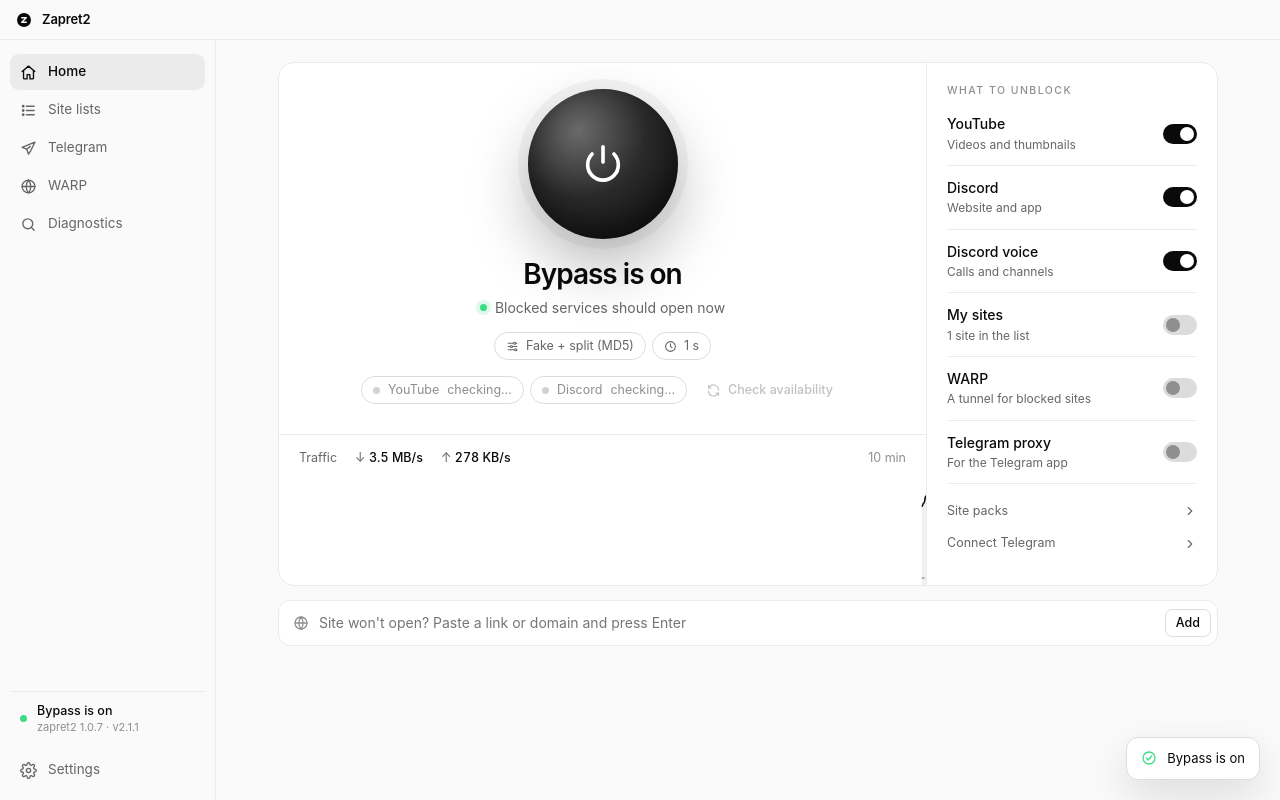
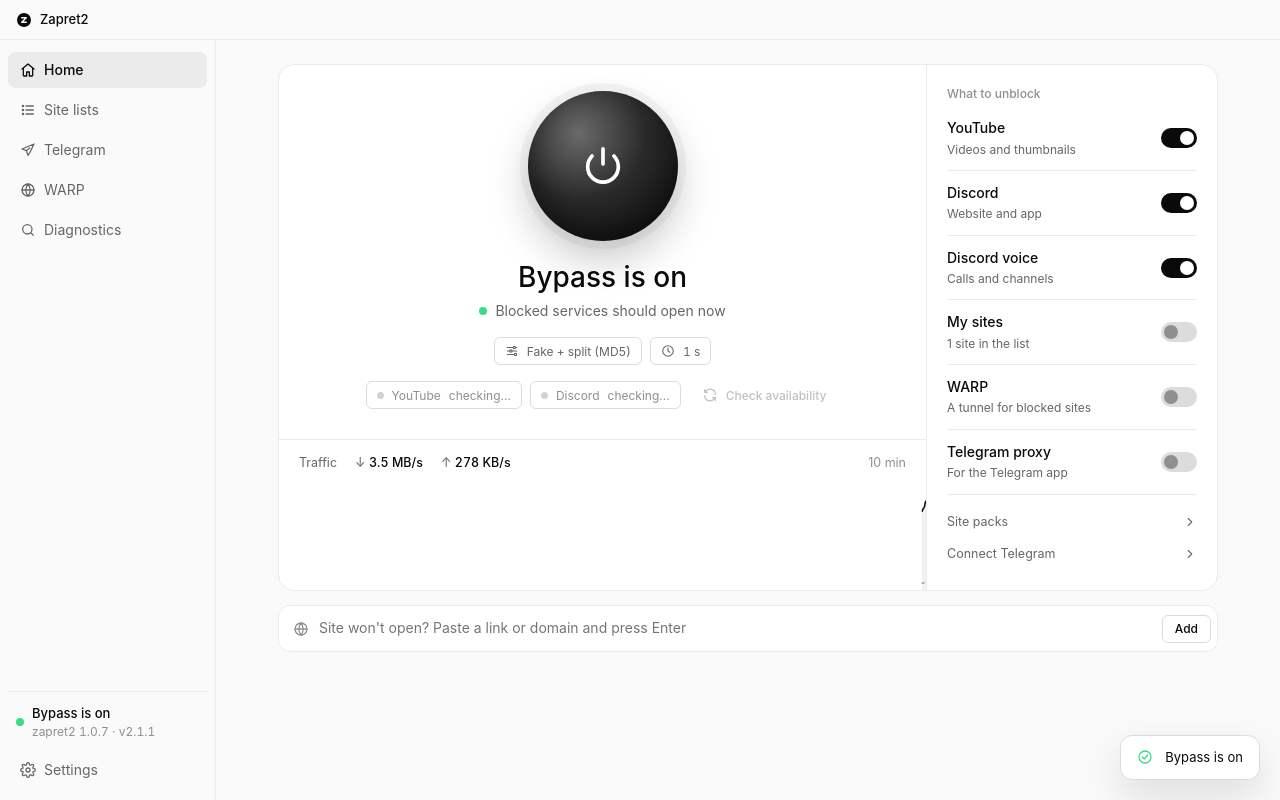
Before and after one commit to raiyaxkrash/zapret2-rust, a website: page gui/ui/index.html in a window 1280 px wide. Both pictures are taken after a click on the button "Turn the bypass on or off". Drawn offline with Linux system fonts and the light colour scheme.

Commit message:
design: polish GUI styles and tray flyout (4px grid, sentence case, crisp radii)

```diff
--- a/gui/ui/styles.css
+++ b/gui/ui/styles.css
@@ -4,8 +4,8 @@
 :root {
   --r-xl: 16px;
   --r-lg: 12px;
-  --r-md: 9px;
-  --r-sm: 7px;
+  --r-md: 8px;
+  --r-sm: 6px;
   --font: "Inter", "Segoe UI Variable Text", "Segoe UI", system-ui, sans-serif;
   --font-display: "Inter", "Segoe UI Variable Display", "Segoe UI", system-ui, sans-serif;
   --font-mono: "Cascadia Code", "Cascadia Mono", Consolas, monospace;
@@ -72,14 +72,14 @@ code { font-family: var(--font-mono); font-size: 12px; background: var(--hover);
 
 .ico { display: inline-flex; width: 18px; height: 18px; flex-shrink: 0; }
 .ico svg { width: 100%; height: 100%; display: block; }
-.ico svg [stroke-width] { stroke-width: 1.7; }
+.ico svg [stroke-width] { stroke-width: 1.5; }
 
 .card { background: var(--panel); border: 1px solid var(--line); border-radius: var(--r-lg); }
 
 /* ---------------------------------------------------------------- заголовок окна */
-.titlebar { height: 40px; display: flex; align-items: center; gap: 10px; padding-left: 16px; flex-shrink: 0; border-bottom: 1px solid var(--line); }
+.titlebar { height: 40px; display: flex; align-items: center; gap: 8px; padding-left: 16px; flex-shrink: 0; border-bottom: 1px solid var(--line); }
 .titlebar .app-icon { width: 16px; height: 16px; color: var(--text); }
-.titlebar .app-title { font-weight: 600; font-size: 13px; letter-spacing: -.1px; }
+.titlebar .app-title { font-weight: 500; font-size: 13px; }
 .titlebar.inactive .app-title { opacity: .5; }
 .caption { margin-left: auto; display: flex; height: 100%; }
 .caption button { width: 46px; height: 100%; border: 0; background: transparent; color: var(--text-2); display: grid; place-items: center; transition: background .12s, color .12s; }
@@ -96,20 +96,20 @@ code { font-family: var(--font-mono); font-size: 12px; background: var(--hover);
 .window { display: flex; flex-direction: column; height: 100vh; }
 .app { flex: 1; display: grid; grid-template-columns: 216px 1fr; min-height: 0; }
 
-.nav { padding: 14px 10px 12px; display: flex; flex-direction: column; gap: 2px; min-height: 0; border-right: 1px solid var(--line); }
-.nav-item { display: flex; align-items: center; gap: 11px; height: 36px; padding: 0 10px; border: 0; border-radius: var(--r-md); background: transparent; color: var(--text-2); font-size: 13.5px; text-align: left; transition: background .12s, color .12s; }
-.nav-item .ico { width: 17px; height: 17px; }
+.nav { padding: 12px 8px; display: flex; flex-direction: column; gap: 4px; min-height: 0; border-right: 1px solid var(--line); }
+.nav-item { display: flex; align-items: center; gap: 8px; height: 36px; padding: 0 12px; border: 0; border-radius: var(--r-md); background: transparent; color: var(--text-2); font-size: 14px; text-align: left; transition: background-color 140ms var(--ease), color 140ms var(--ease); }
+.nav-item .ico { width: 16px; height: 16px; }
 .nav-item:hover { color: var(--text); background: var(--hover); }
 .nav-item.active { color: var(--text); background: var(--line); font-weight: 500; }
 .nav-spacer { flex: 1; }
-.nav-status { display: flex; align-items: center; gap: 10px; padding: 10px; margin: 6px 0 4px; border-top: 1px solid var(--line); }
-.nav-status .dot { width: 7px; height: 7px; border-radius: 50%; background: var(--text-4); flex-shrink: 0; }
+.nav-status { display: flex; align-items: center; gap: 8px; padding: 12px 8px 4px; margin: 8px 0 4px; border-top: 1px solid var(--line); }
+.nav-status .dot { width: 8px; height: 8px; border-radius: 50%; background: var(--text-4); flex-shrink: 0; }
 .nav-status.on .dot { background: var(--ok); }
 .nav-status.busy .dot { background: var(--warn); animation: blink 1s infinite; }
-.nav-status-title { font-size: 12.5px; font-weight: 500; }
-.nav-status-sub { font-size: 11px; color: var(--text-3); }
+.nav-status-title { font-size: 13px; font-weight: 500; }
+.nav-status-sub { font-size: 12px; color: var(--text-3); font-variant-numeric: tabular-nums; }
 
-.content { overflow-y: auto; padding: 22px 32px 32px; }
+.content { overflow-y: auto; padding: 24px 32px 32px; }
 .content::-webkit-scrollbar, .log::-webkit-scrollbar, textarea::-webkit-scrollbar, .code::-webkit-scrollbar { width: 10px; height: 10px; }
 .content::-webkit-scrollbar-thumb, .log::-webkit-scrollbar-thumb, textarea::-webkit-scrollbar-thumb, .code::-webkit-scrollbar-thumb { background: var(--line-2); border-radius: 10px; border: 3px solid transparent; background-clip: padding-box; }
 
@@ -119,50 +119,50 @@ code { font-family: var(--font-mono); font-size: 12px; background: var(--hover);
 @keyframes blink { 50% { opacity: .3; } }
 @keyframes spin { to { transform: rotate(360deg); } }
 
-h1 { font: 600 28px/1.15 var(--font-display); margin: 0 0 6px; letter-spacing: -.8px; }
+h1 { font: 500 28px/1.15 var(--font-display); margin: 0 0 8px; }
 .lead { color: var(--text-2); margin: 0; max-width: 620px; }
 .page-head { display: flex; align-items: flex-end; justify-content: space-between; gap: 20px; margin: 0 0 24px; }
 .head-actions { display: flex; gap: 8px; align-items: center; flex-shrink: 0; }
-.section-title { font-size: 10.5px; font-weight: 500; text-transform: uppercase; letter-spacing: .14em; color: var(--text-3); margin: 30px 0 10px; }
+.section-title { font-size: 12px; font-weight: 500; color: var(--text-3); margin: 24px 0 8px; }
 .muted { color: var(--text-2); }
 
 /* ---------------------------------------------------------------- строки настроек */
 .settings-group { display: flex; flex-direction: column; border: 1px solid var(--line); border-radius: var(--r-lg); background: var(--panel); overflow: hidden; }
 .settings-group > .setting { border: 0; border-radius: 0; background: transparent; }
 .settings-group > .setting + .setting { border-top: 1px solid var(--line); }
-.setting { display: flex; align-items: center; gap: 14px; padding: 14px 16px; min-height: 60px; background: var(--panel); border: 1px solid var(--line); border-radius: var(--r-lg); transition: background .12s; }
+.setting { display: flex; align-items: center; gap: 12px; padding: 12px 16px; min-height: 56px; background: var(--panel); border: 1px solid var(--line); border-radius: var(--r-lg); transition: background-color 140ms var(--ease); }
 label.setting { cursor: pointer; }
 label.setting:hover { background: var(--hover); }
 .setting > .ico { width: 18px; height: 18px; color: var(--text-2); }
 .setting-text { flex: 1; min-width: 0; }
 .setting-title { font-weight: 500; }
-.setting-desc { font-size: 12.5px; color: var(--text-2); margin-top: 1px; }
-.setting-control { display: flex; align-items: center; gap: 10px; flex-shrink: 0; }
+.setting-desc { font-size: 12px; color: var(--text-2); margin-top: 2px; }
+.setting-control { display: flex; align-items: center; gap: 8px; flex-shrink: 0; }
 .setting-control .state-label { display: none; }
 
 /* ---------------------------------------------------------------- кнопки */
-.btn { display: inline-flex; align-items: center; justify-content: center; gap: 7px; height: 34px; padding: 0 14px; border-radius: var(--r-md); border: 1px solid var(--line-2); background: var(--panel); color: var(--text); font-weight: 500; font-size: 13px; white-space: nowrap; transition: background .12s, border-color .12s, opacity .12s; }
+.btn { display: inline-flex; align-items: center; justify-content: center; gap: 8px; height: 36px; padding: 0 16px; border-radius: var(--r-md); border: 1px solid var(--line-2); background: var(--panel); color: var(--text); font-weight: 500; font-size: 13px; white-space: nowrap; transition: background-color 140ms var(--ease), border-color 140ms var(--ease), opacity 140ms var(--ease), transform 140ms var(--ease); }
 .btn:hover { background: var(--hover); border-color: var(--text-4); }
-.btn:active { transform: translateY(1px); }
+.btn:active { transform: scale(0.98); }
 .btn:disabled { opacity: .4; cursor: default; transform: none; }
 .btn.primary { border-color: var(--on); background: var(--on); color: var(--on-text); }
 .btn.primary:hover { opacity: .88; background: var(--on); }
 .btn.subtle { background: transparent; border-color: transparent; color: var(--text-2); }
 .btn.subtle:hover { color: var(--text); background: var(--hover); }
-.btn.small { height: 28px; padding: 0 10px; font-size: 12.5px; border-radius: var(--r-sm); }
-.btn .ico { width: 15px; height: 15px; }
+.btn.small { height: 28px; padding: 0 12px; font-size: 12px; border-radius: var(--r-sm); }
+.btn .ico { width: 16px; height: 16px; }
 
 /* ---------------------------------------------------------------- переключатель */
-.switch { position: relative; width: 34px; height: 20px; flex-shrink: 0; display: inline-block; }
+.switch { position: relative; width: 36px; height: 20px; flex-shrink: 0; display: inline-block; }
 .switch input { position: absolute; opacity: 0; width: 100%; height: 100%; margin: 0; z-index: 1; cursor: pointer; }
-.switch i { position: absolute; inset: 0; border-radius: 99px; background: var(--line-2); transition: background .2s; pointer-events: none; }
-.switch i::after { content: ""; position: absolute; top: 3px; left: 3px; width: 14px; height: 14px; border-radius: 50%; background: var(--text-3); transition: transform .2s var(--ease), background .2s; }
+.switch i { position: absolute; inset: 0; border-radius: 99px; background: var(--line-2); transition: background-color 180ms var(--ease); pointer-events: none; }
+.switch i::after { content: ""; position: absolute; top: 3px; left: 3px; width: 14px; height: 14px; border-radius: 50%; background: var(--text-3); transition: transform 180ms var(--ease), background-color 180ms var(--ease); }
 .switch input:checked + i { background: var(--on); }
-.switch input:checked + i::after { transform: translateX(14px); background: var(--on-text); }
+.switch input:checked + i::after { transform: translateX(16px); background: var(--on-text); }
 
 /* ---------------------------------------------------------------- сегменты */
-.segmented { display: inline-flex; padding: 3px; gap: 2px; border-radius: var(--r-md); background: var(--bg); border: 1px solid var(--line); flex-shrink: 0; }
-.segmented button { border: 0; background: transparent; color: var(--text-2); padding: 6px 12px; border-radius: var(--r-sm); font-size: 12.5px; transition: background .12s, color .12s; }
+.segmented { display: inline-flex; padding: 4px; gap: 4px; border-radius: var(--r-md); background: var(--bg); border: 1px solid var(--line); flex-shrink: 0; }
+.segmented button { border: 0; background: transparent; color: var(--text-2); padding: 4px 12px; border-radius: var(--r-sm); font-size: 12px; transition: background-color 140ms var(--ease), color 140ms var(--ease); }
 .segmented button:hover { color: var(--text); }
 .segmented button.active { background: var(--on); color: var(--on-text); }
 
@@ -187,30 +187,29 @@ label.setting:hover { background: var(--hover); }
   box-shadow: 0 0 0 10px rgba(0, 0, 0, .03), 0 14px 30px rgba(0, 0, 0, .08), inset 0 -10px 24px rgba(0, 0, 0, .06);
 }
 .power .ico { width: 46px; height: 46px; }
-.power .ico svg [stroke-width] { stroke-width: 2; }
-.power:hover { transform: scale(1.025); }
+.power .ico svg [stroke-width] { stroke-width: 1.75; }
 .power:active { transform: scale(.98); }
 .power.on {
   color: #0a0a0a;
   background: radial-gradient(circle at 34% 28%, #ffffff 0%, #dcdcdc 32%, #8f8f8f 72%, #5a5a5a 100%);
-  box-shadow: 0 0 0 10px rgba(255, 255, 255, .045), 0 0 90px rgba(255, 255, 255, .2), inset 0 -14px 30px rgba(0, 0, 0, .25);
+  box-shadow: 0 0 0 8px rgba(255, 255, 255, .04), 0 0 0 1px rgba(255, 255, 255, .28), 0 16px 36px rgba(0, 0, 0, .45), inset 0 -14px 30px rgba(0, 0, 0, .25);
 }
 :root[data-theme="light"] .power.on {
   color: #fff;
   background: radial-gradient(circle at 34% 28%, #6a6a6a 0%, #2b2b2b 45%, #0a0a0a 100%);
-  box-shadow: 0 0 0 10px rgba(0, 0, 0, .04), 0 26px 60px rgba(0, 0, 0, .28), inset 0 -14px 30px rgba(0, 0, 0, .4);
+  box-shadow: 0 0 0 8px rgba(0, 0, 0, .04), 0 18px 40px rgba(0, 0, 0, .22), inset 0 -14px 30px rgba(0, 0, 0, .4);
 }
 .power .ring { position: absolute; inset: -14px; border-radius: 50%; border: 1.5px solid transparent; border-top-color: var(--text); opacity: 0; }
 .power.busy .ring { opacity: 1; animation: spin .9s linear infinite; }
 
-.hero-state { font: 600 28px/1.1 var(--font-display); letter-spacing: -1px; }
+.hero-state { font: 500 28px/1.15 var(--font-display); }
 .hero-sub { color: var(--text-2); margin-top: 8px; display: flex; align-items: center; justify-content: center; gap: 8px; }
-.hero-sub .dot { width: 7px; height: 7px; border-radius: 50%; background: var(--text-4); flex-shrink: 0; }
-.hero.on .hero-sub .dot { background: var(--ok); box-shadow: 0 0 0 4px color-mix(in srgb, var(--ok) 18%, transparent); }
-.hero-meta { display: flex; gap: 6px; margin-top: 14px; flex-wrap: wrap; justify-content: center; }
-.chip { display: inline-flex; align-items: center; gap: 7px; height: 28px; padding: 0 11px; border-radius: 99px; background: transparent; border: 1px solid var(--line-2); font-size: 12.5px; color: var(--text-2); transition: border-color .12s, color .12s; }
+.hero-sub .dot { width: 8px; height: 8px; border-radius: 50%; background: var(--text-4); flex-shrink: 0; }
+.hero.on .hero-sub .dot { background: var(--ok); }
+.hero-meta { display: flex; gap: 8px; margin-top: 16px; flex-wrap: wrap; justify-content: center; }
+.chip { display: inline-flex; align-items: center; gap: 8px; height: 28px; padding: 0 10px; border-radius: var(--r-sm); background: transparent; border: 1px solid var(--line-2); font-size: 12px; color: var(--text-2); font-variant-numeric: tabular-nums; transition: border-color 140ms var(--ease), color 140ms var(--ease); }
 button.chip:hover { color: var(--text); border-color: var(--text-4); }
-.chip .ico { width: 13px; height: 13px; }
+.chip .ico { width: 14px; height: 14px; }
 .hero-checks { display: flex; align-items: center; gap: 8px; margin-top: 16px; flex-wrap: wrap; justify-content: center; }
 .hero-checks .btn { height: 28px; }
 .check-time { font-size: 12px; color: var(--text-3); width: 100%; text-align: center; margin-top: 2px; }
@@ -247,9 +246,9 @@ button.chip:hover { color: var(--text); border-color: var(--text-4); }
 .infobar.error { border-color: color-mix(in srgb, var(--err) 40%, var(--line)); }
 
 /* Доступность */
-.status-items { display: flex; gap: 6px; flex-wrap: wrap; justify-content: center; }
+.status-items { display: flex; gap: 8px; flex-wrap: wrap; justify-content: center; }
 .status-items:empty { display: none; }
-.status-item { display: inline-flex; align-items: center; gap: 8px; height: 28px; padding: 0 11px; border-radius: 99px; border: 1px solid var(--line-2); font-size: 12.5px; }
+.status-item { display: inline-flex; align-items: center; gap: 8px; height: 28px; padding: 0 10px; border-radius: var(--r-sm); border: 1px solid var(--line-2); font-size: 12px; font-variant-numeric: tabular-nums; }
 .status-item .dot { width: 7px; height: 7px; border-radius: 50%; background: var(--text-4); }
 .status-item.good .dot { background: var(--ok); }
 .status-item.mid .dot { background: var(--warn); }
@@ -312,7 +311,7 @@ button.chip:hover { color: var(--text); border-color: var(--text-4); }
 /* Простой режим: без стратегий, журнала и тонких настроек. */
 body.simple .expert-only { display: none !important; }
 .net-history { margin: -6px 0 18px; padding: 12px 14px; border: 1px solid var(--line); border-radius: var(--r-lg); background: var(--panel); }
-.net-title { font-size: 11px; font-weight: 600; letter-spacing: .08em; text-transform: uppercase; color: var(--text-3); margin-bottom: 6px; }
+.net-title { font-size: 12px; font-weight: 500; color: var(--text-3); margin-bottom: 8px; }
 .net-row { display: flex; align-items: center; gap: 12px; padding: 8px 0; border-top: 1px solid var(--line); font-size: 13px; }
 .net-row:first-of-type { border-top: 0; }
 .net-main { flex: 1; min-width: 0; color: var(--text-2); }
@@ -335,12 +334,12 @@ body.simple .expert-only { display: none !important; }
 .strategy:hover { background: var(--hover); }
 .strategy.selected { background: var(--hover); }
 .radio { width: 16px; height: 16px; border-radius: 50%; margin-top: 2px; border: 1.5px solid var(--line-2); display: grid; place-items: center; }
-.radio::after { content: ""; width: 0; height: 0; border-radius: 50%; background: var(--on-text); transition: all .15s; }
+.radio::after { content: ""; width: 6px; height: 6px; border-radius: 50%; background: var(--on-text); transform: scale(0); transition: transform 140ms var(--ease); }
 .strategy.selected .radio { background: var(--on); border-color: var(--on); }
-.strategy.selected .radio::after { width: 6px; height: 6px; }
+.strategy.selected .radio::after { transform: scale(1); }
 .strategy-name { font-weight: 500; display: flex; align-items: center; gap: 8px; flex-wrap: wrap; }
-.strategy-desc { color: var(--text-2); font-size: 12.5px; margin-top: 2px; }
-.badge { font-size: 11px; padding: 3px 8px; border-radius: 99px; border: 1px solid var(--line-2); color: var(--text-2); display: inline-flex; align-items: center; gap: 5px; }
+.strategy-desc { color: var(--text-2); font-size: 12px; margin-top: 2px; }
+.badge { font-size: 12px; padding: 2px 8px; border-radius: var(--r-sm); border: 1px solid var(--line-2); color: var(--text-2); display: inline-flex; align-items: center; gap: 6px; font-variant-numeric: tabular-nums; }
 .badge::before { content: ""; width: 6px; height: 6px; border-radius: 50%; background: var(--text-4); }
 .badge.good::before { background: var(--ok); }
 .badge.mid::before { background: var(--warn); }
@@ -433,7 +432,7 @@ textarea[readonly] { color: var(--text-2); }
 .update-head { display: flex; gap: 12px; align-items: center; }
 .update-head > .ico { width: 32px; height: 32px; padding: 7px; border-radius: 8px; border: 1px solid var(--line-2); color: var(--text-2); }
 .update-ver { display: flex; justify-content: space-between; align-items: baseline; padding: 8px 0; border-bottom: 1px solid var(--line); }
-.update-ver b { font: 600 20px/1 var(--font-display); letter-spacing: -.5px; }
+.update-ver b { font: 500 20px/1 var(--font-display); font-variant-numeric: tabular-nums; }
 .update-status { color: var(--text-2); font-size: 12px; min-height: 34px; white-space: pre-wrap; flex: 1; }
 .update-status.good { color: var(--good); }
 .update-status.bad { color: var(--bad); }
@@ -445,7 +444,7 @@ textarea[readonly] { color: var(--text-2); }
 
 /* ---------------------------------------------------------------- уведомления */
 .toasts { position: fixed; right: 20px; bottom: 20px; display: flex; flex-direction: column; gap: 8px; z-index: 60; max-width: 380px; }
-.toast { display: flex; gap: 10px; align-items: flex-start; padding: 11px 14px; border-radius: var(--r-lg); background: var(--panel); border: 1px solid var(--line-2); box-shadow: var(--shadow); animation: toastIn .3s var(--ease); font-size: 13px; white-space: pre-wrap; word-break: break-word; }
+.toast { display: flex; gap: 12px; align-items: flex-start; padding: 12px 16px; border-radius: var(--r-lg); background: var(--panel); border: 1px solid var(--line-2); box-shadow: var(--shadow); animation: toastIn .3s var(--ease); font-size: 13px; white-space: pre-wrap; word-break: break-word; }
 .toast > .ico { margin-top: 1px; width: 16px; height: 16px; color: var(--ok); }
 .toast.info > .ico { color: var(--text-2); }
 .toast.err > .ico { color: var(--err); }
```
Also changed, not shown: gui/ui/tray.css (+16 -16 lines).
